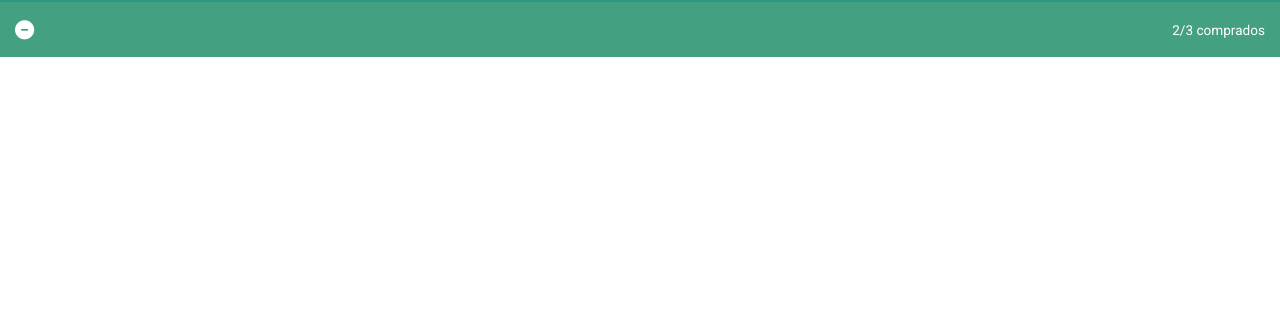
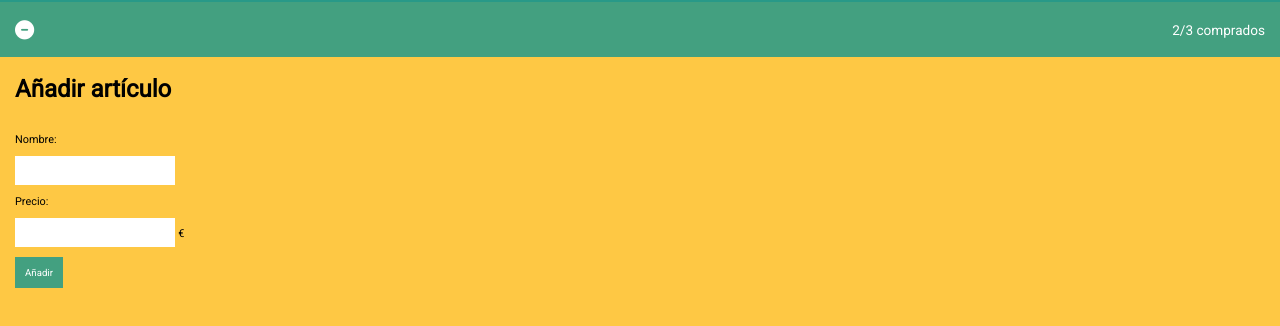
Before and after one commit to BertaGM/202309-w4ch3-berta-gonzalez, a plain HTML site: page index.html in a window 1280 px wide. Shown: the part 60-386 px from the top of the page. Drawn offline with Linux system fonts and the light colour scheme.

Commit message:
Add form shopping and form style

```diff
--- a/index.html
+++ b/index.html
@@ -35,6 +35,22 @@
           2/3 comprados
         </span>
       </div>
+      <section class="article-container">
+        <h2 class="add-article-title">
+          Añadir artículo
+        </h2>
+        <form class="form-container">
+          <label class="shopping-label-text">
+            Nombre:
+          </label>
+          <input class="form-box" type="text" id="link">
+          <label class="shopping-label-text">
+            Precio:
+          </label>
+          <span><input class="form-box" type="number" id="price">€</span>
+          <button type="button" class="send-form">Añadir</button>
+        </form>
+      </section>
     </main>
   </div>
 </body>
--- a/styles/styles.css
+++ b/styles/styles.css
@@ -12,6 +12,7 @@
 
 html {
   font-family: var(--font-family);
+  background-color: #fec844;
 }
 
 body,
@@ -72,3 +73,43 @@ a {
 .icon {
   font-size: 1.2rem;
 }
+
+.article-container {
+  padding: 18px 15px;
+}
+
+.add-article-title {
+  margin-bottom: 20px;
+}
+
+.form-container {
+  display: flex;
+  flex-direction: column;
+  font-size: 0.68rem;
+  font-weight: 300;
+  cursor: pointer;
+}
+
+.form-box {
+  width: 10rem;
+  height: 1.8rem;
+  border: 0;
+  margin-right: 0.2rem;
+}
+
+.send-form {
+  font-family: var(--font-family);
+  font-size: 0.6rem;
+  font-weight: 300;
+  background-color: #43a080;
+  color: var(--font-main-color);
+  padding: 10px;
+  width: 3rem;
+  margin-top: 10px;
+  border: 0;
+  cursor: pointer;
+}
+
+.shopping-label-text {
+  padding: 10px 0;
+}
```
